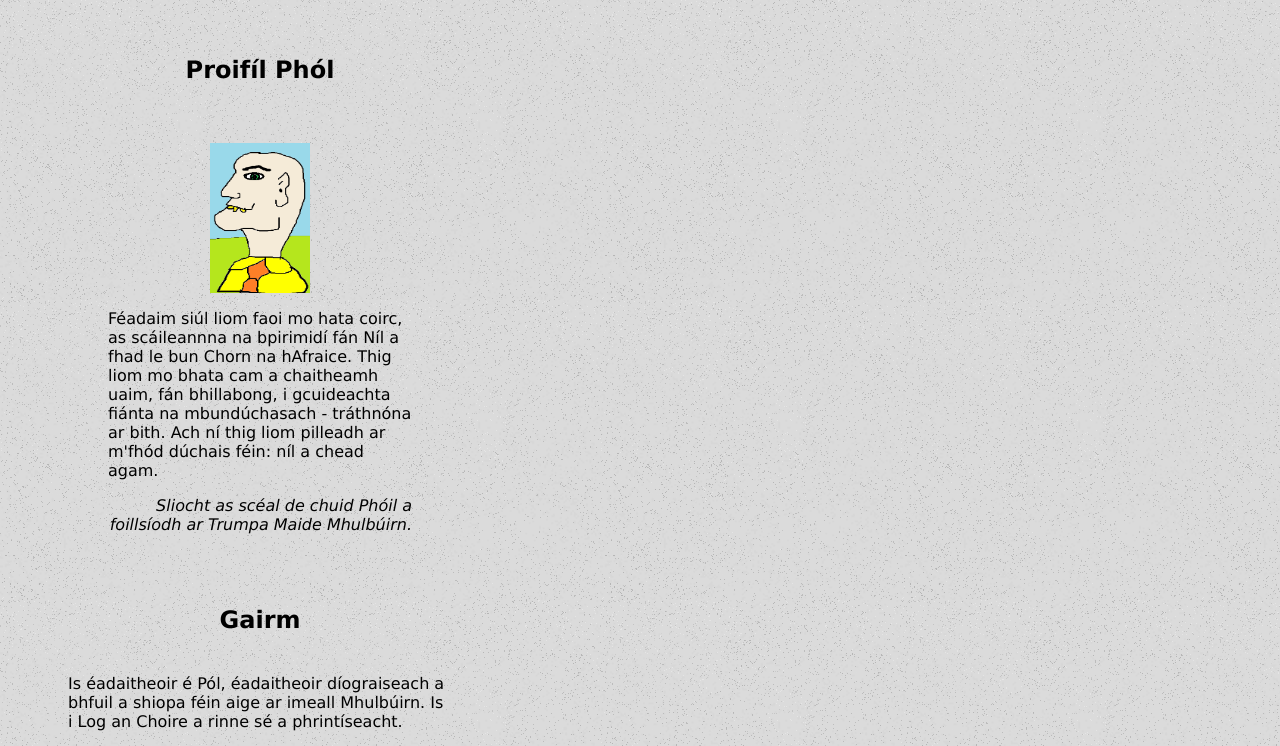
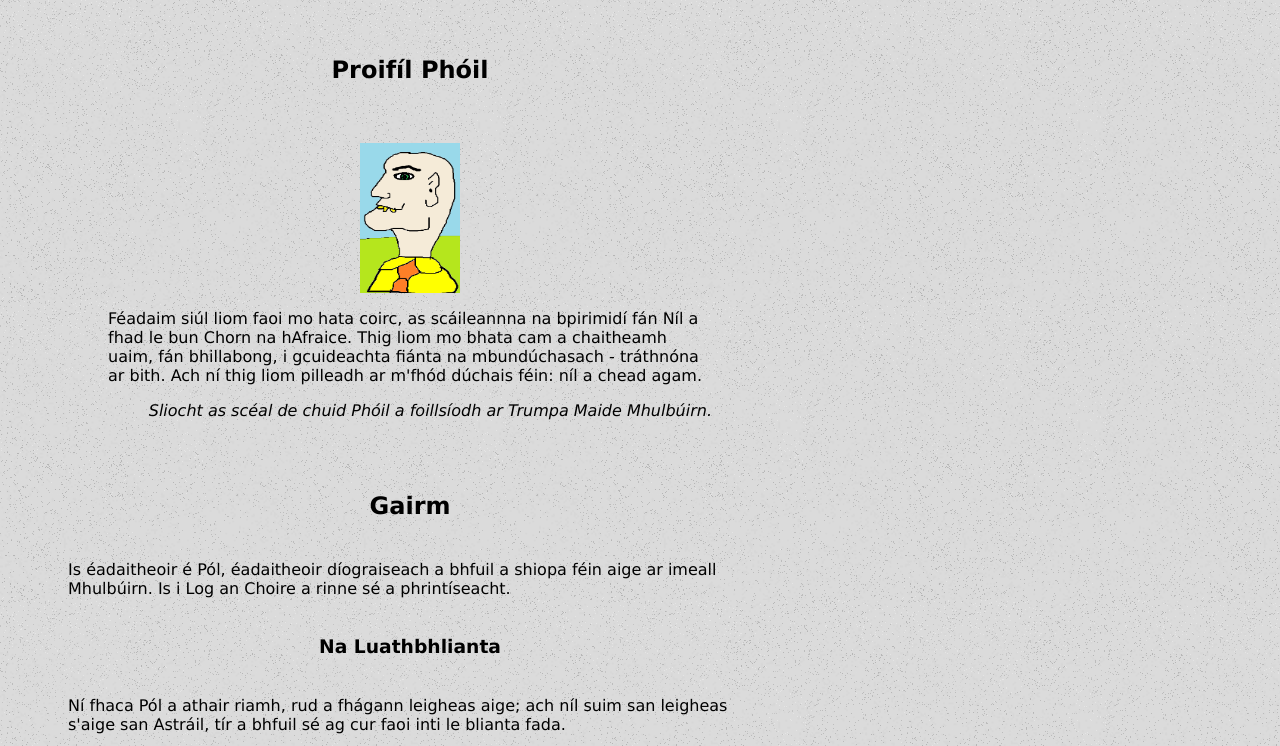
Before and after one commit to pmcu/cnoc-crochta, a plain HTML site: page prof-pol.html in a window 1280 px wide. Shown: the top 746 px of the page. Drawn offline with Linux system fonts and the light colour scheme.

Commit message:
prof-pol nuashonrú

```diff
--- a/prof-pol.html
+++ b/prof-pol.html
@@ -7,7 +7,7 @@
 body{
 	background-image: url("pic/old_moon.png");
 margin-left: 60px;
-margin-right: 100px;
+margin-right: 60px;
 	width:60%
 }
 
@@ -16,7 +16,7 @@ padding: 20px;
 text-align:center;
 }
 div {
-width:400px;
+width:700px;
 
 }
 table {
@@ -65,7 +65,7 @@ img {
 <table>
 <tr>
 <td>
-<h2>Proifíl Phól</h2><br>
+<h2>Proifíl Phóil</h2><br>
 <img src="duine/pol.png">
 <blockquote><p>
 Féadaim siúl liom faoi mo hata coirc,
```
